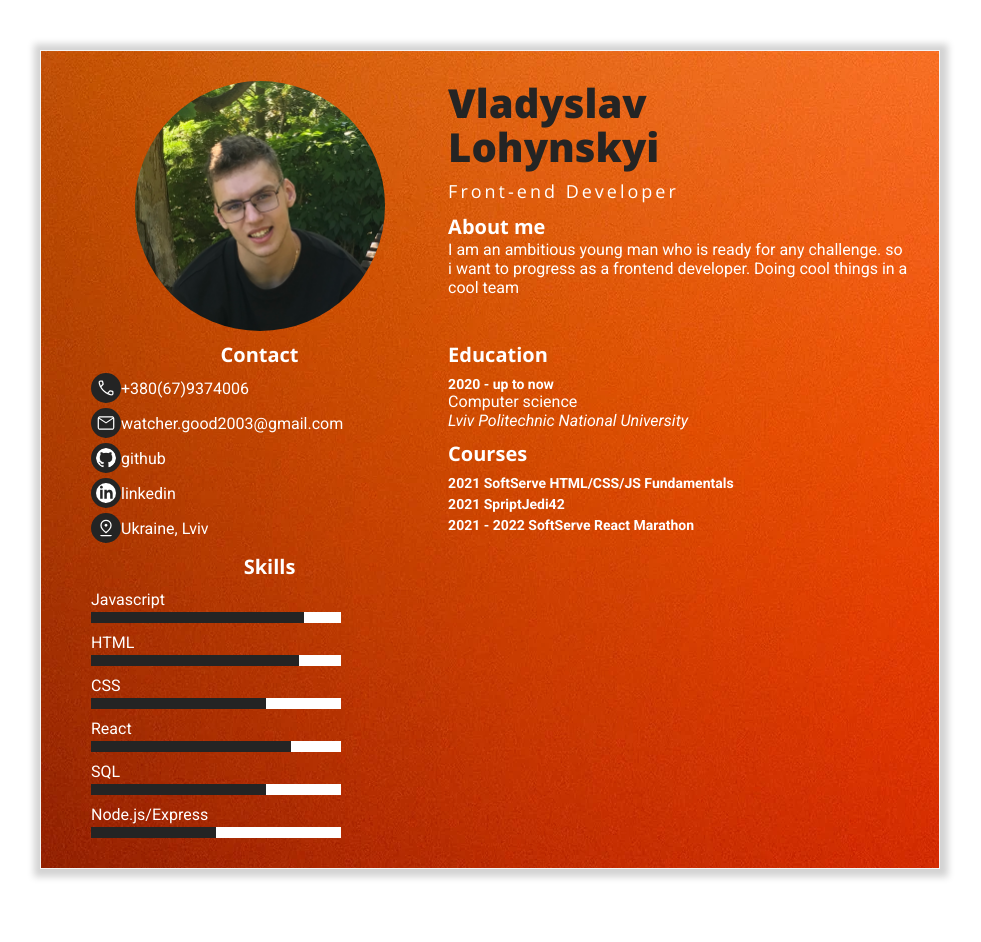
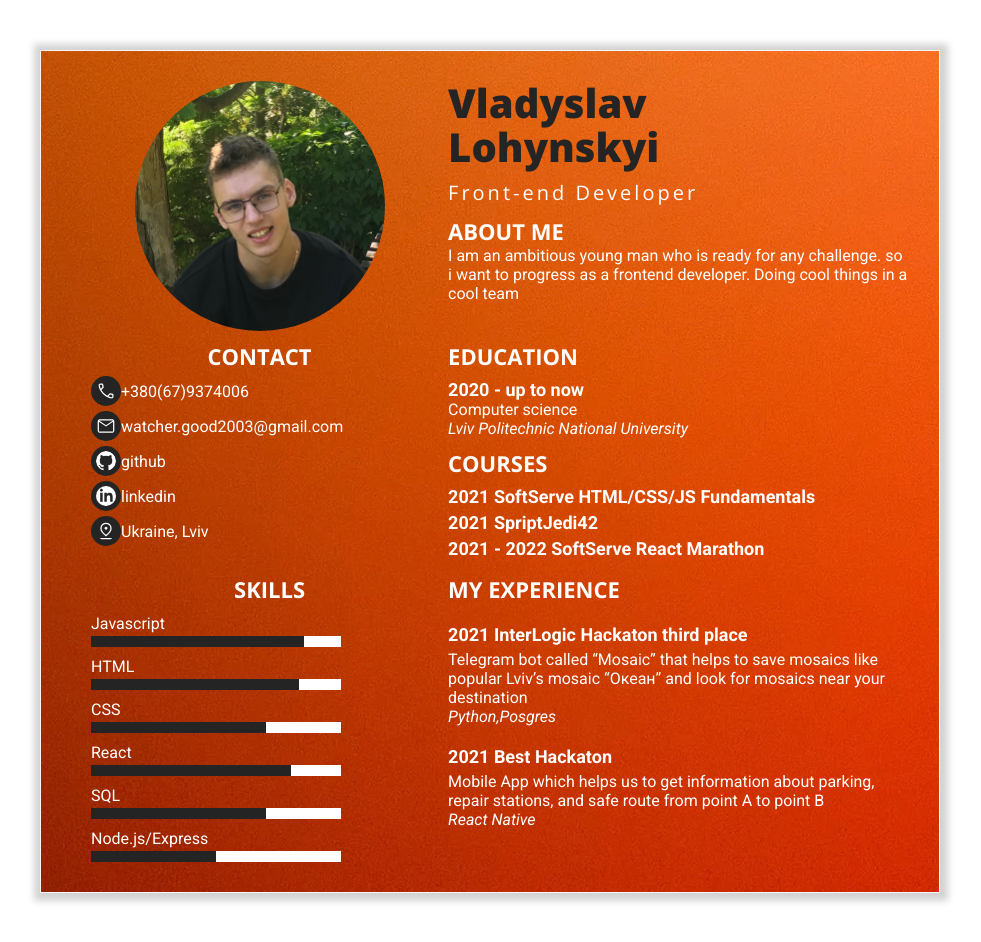
Before and after one commit to VladyslavLohynskyi/homepage, a plain HTML site: page index.html in a window 1280 px wide. Shown: the whole page, without its empty margins (150-1131 px from the left). Before the commit the page ends 919 px from the top, so only its background shows below. Drawn offline with nearby package versions, Linux system fonts and the light colour scheme.

Commit message:
Added My experience block. close issue #15

```diff
--- a/index.html
+++ b/index.html
@@ -22,7 +22,7 @@
               Lohynskyi
             </h1>
             <h2 class="profession">Front-end Developer</h2>
-            <p class="common-header">About me</p>
+            <p class="common-header">ABOUT ME</p>
             <p class="common-paragraph">
               I am an ambitious young man who is ready for any challenge. so i
               want to progress as a frontend developer. Doing cool things in a
@@ -32,7 +32,7 @@
         </div>
         <div class="container">
           <div class="contact">
-            <h3 class="common-header-secondary left-column-title">Contact</h3>
+            <h3 class="common-header-secondary left-column-title">CONTACT</h3>
             <ul class="contact-list">
               <li>
                 <img src="assets/phone-icon.svg" alt="phone" /><a
@@ -68,7 +68,7 @@
           </div>
           <div class="education-courses">
             <div class="education">
-              <h3 class="common-header">Education</h3>
+              <h3 class="common-header">EDUCATION</h3>
               <p class="under-title">2020 - up to now</p>
               <p class="common-paragraph">Computer science</p>
               <p class="secondary-paragraph">
@@ -76,7 +76,7 @@
               </p>
             </div>
             <div class="courses">
-              <h3 class="common-header">Courses</h3>
+              <h3 class="common-header">COURSES</h3>
               <p class="under-title">2021 SoftServe HTML/CSS/JS Fundamentals</p>
               <p class="under-title">2021 SpriptJedi42</p>
               <p class="under-title">2021 - 2022 SoftServe React Marathon</p>
@@ -85,7 +85,7 @@
         </div>
         <div class="container">
           <div class="skills">
-            <h3 class="common-header left-column-title">Skills</h3>
+            <h3 class="common-header left-column-title">SKILLS</h3>
             <div>
               <div class="container-progress">
                 <p class="common-paragraph">Javascript</p>
@@ -125,7 +125,28 @@
               </div>
             </div>
           </div>
-          <div class="experience"></div>
+          <div class="experience">
+            <h3 class="common-header">MY EXPERIENCE</h3>
+            <div class="container-experience">
+              <p class="under-title exp-title">
+                2021 InterLogic Hackaton third place
+              </p>
+              <p class="common-paragraph">
+                Telegram bot called “Mosaic” that helps to save mosaics like
+                popular Lviv’s mosaic “Океaн” and look for mosaics near your
+                destination
+              </p>
+              <p class="secondary-paragraph">Python,Posgres</p>
+            </div>
+            <div class="container-experience">
+              <p class="under-title exp-title">2021 Best Hackaton</p>
+              <p class="common-paragraph">
+                Mobile App which helps us to get information about parking,
+                repair stations, and safe route from point A to point B
+              </p>
+              <p class="secondary-paragraph">React Native</p>
+            </div>
+          </div>
         </div>
       </div>
     </main>
--- a/styles.css
+++ b/styles.css
@@ -56,14 +56,14 @@
   font-weight: 400;
   color: var(--primary-text-color);
   letter-spacing: 3px;
-  font-size: 18px;
+  font-size: 20px;
 }
 .common-header {
   margin-top: 10px;
   font-family: var(--primary-font-style);
   font-weight: 700;
   color: var(--primary-text-color);
-  font-size: 20px;
+  font-size: 22px;
 }
 
 .common-header-secondary {
@@ -71,7 +71,7 @@
   font-family: var(--primary-font-style);
   font-weight: 700;
   color: var(--primary-text-color);
-  font-size: 20px;
+  font-size: 22px;
 }
 
 .common-paragraph {
@@ -129,7 +129,7 @@
   font-family: var(--secondary-font-style);
   color: var(--primary-text-color);
   font-weight: 700;
-  font-size: 14px;
+  font-size: 18px;
 }
 
 .secondary-paragraph {
@@ -169,3 +169,10 @@
 .container-progress {
   margin-top: 10px;
 }
+
+.container-experience {
+  margin: 20px 0;
+}
+.exp-title {
+  margin-bottom: 5px;
+}
```
